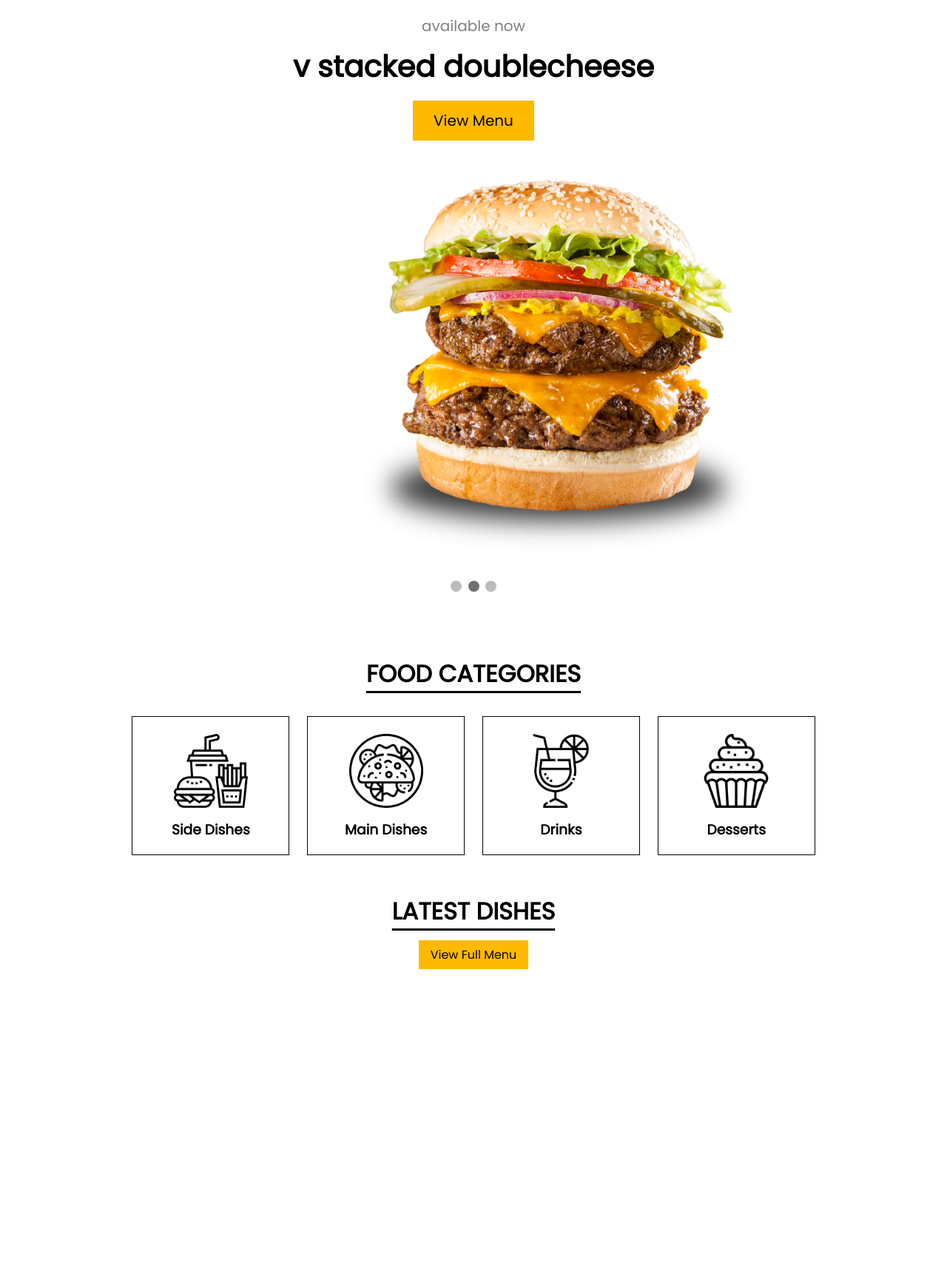
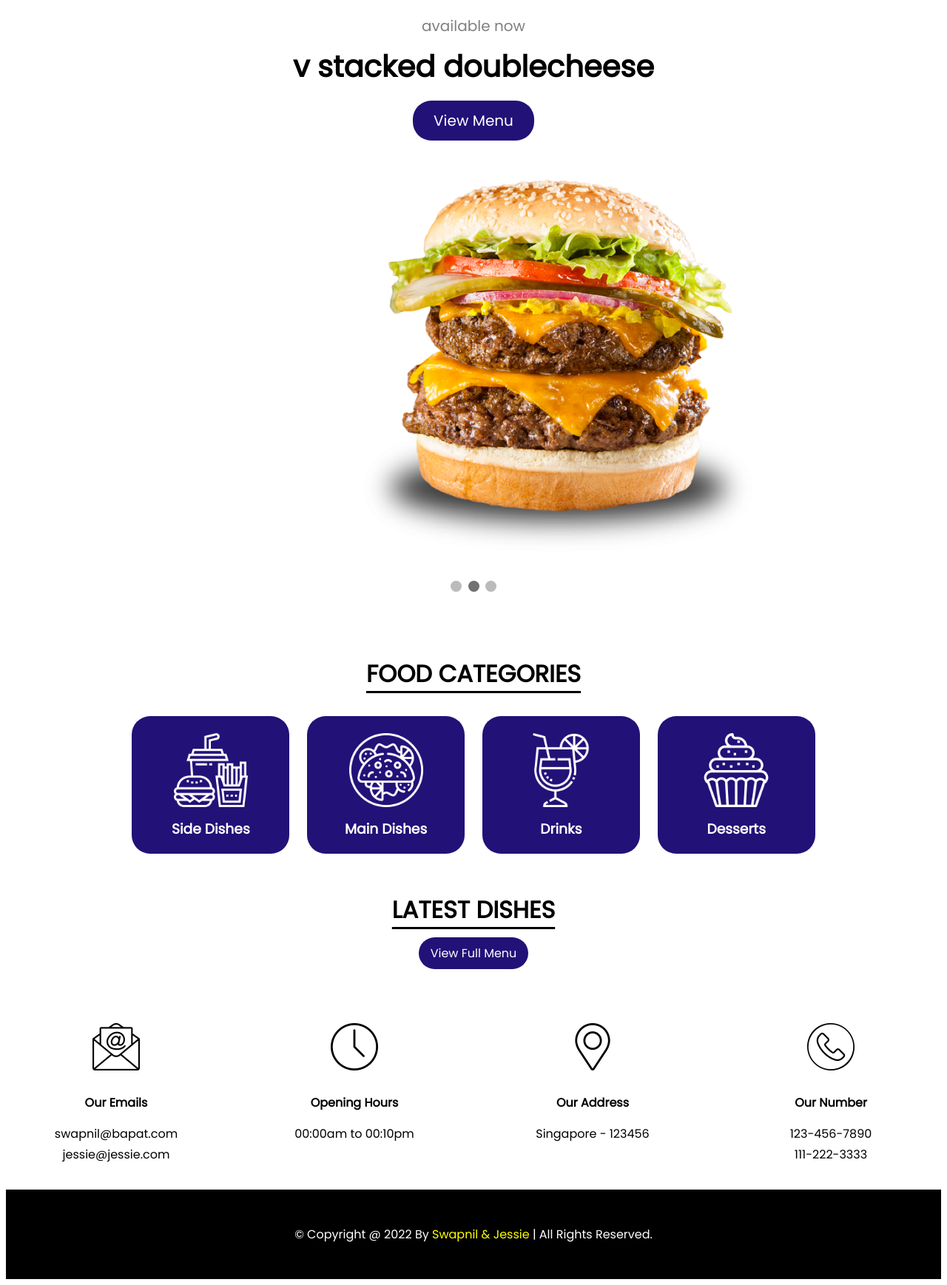
Before and after one commit to swapsmax/meal-dash, a PHP site: page /home.php in a window 1280 px wide. Shown: the part 96-1833 px from the top of the page at 74% size. Before the commit the page ends 1406 px from the top, so only its background shows below. Run offline with PHP 8.4, Linux system fonts and the light colour scheme; some libraries are stand-ins or nearby versions.

Commit message:
Updated home.php and footer.php

```diff
--- a/components/footer.php
+++ b/components/footer.php
@@ -0,0 +1,35 @@
+<footer class="footer">
+
+   <section class="grid">
+
+      <div class="box">
+         <img src="images/email-icon.png" alt="">
+         <h3>Our Emails</h3>
+         <a href="mailto:swapnil@bapat.com">swapnil@bapat.com</a>
+         <a href="mailto:jessie@jessie.com">jessie@jessie.com</a>
+      </div>
+
+      <div class="box">
+         <img src="images/clock-icon.png" alt="">
+         <h3>Opening Hours</h3>
+         <p>00:00am to 00:10pm</p>
+      </div>
+
+      <div class="box">
+         <img src="images/map-icon.png" alt="">
+         <h3>Our Address</h3>
+         <a href="#">Singapore - 123456</a>
+      </div>
+
+      <div class="box">
+         <img src="images/phone-icon.png" alt="">
+         <h3>Our Number</h3>
+         <a href="tel:1234567890">123-456-7890</a>
+         <a href="tel:1112223333">111-222-3333</a>
+      </div>
+
+   </section>
+
+   <div class="credit">&copy; Copyright @ <?= date('Y'); ?> by <span>Swapnil & Jessie </span> | All Rights Reserved.</div>
+
+</footer>
--- a/css/stylesheet.css
+++ b/css/stylesheet.css
@@ -103,15 +103,17 @@
     padding: 12px 28px;
     cursor: pointer;
     text-transform: capitalize;
-    background-color: #FFB900;
-    color: black;
+    background-color: #221177;
+    color: white;
     text-decoration: underline solid transparent;
     transition: 0.2s linear;
+    border-radius: 25px;
 }
 
 .slide .content .btn:hover {
-    text-decoration: underline solid black;
-    background-color: white;
+    background-color: #AF005F;
+    color: white;
+    text-decoration: underline solid transparent;
 }
 
 .dot {
@@ -157,28 +159,30 @@
 }
 
 .category .container .box {
-    border: 1.5px solid black;
+    background-color: #221177;
     padding: 23px 0 0 0;
     margin: 12px;
     text-align: center;
     transition: 0.2s linear;
+    border-radius: 25px;
 }
 
 .category .container .box img {
     width: 100%;
     height: 100px;
     object-fit: contain;
+    filter: invert(1);
 }
 
 .category .container .box h3{
     margin-top: 8px;
-    color: black;
-    text-decoration: underline solid white;
+    color: white;
+    text-decoration: underline #221177;
     transition: 0.2s linear;
  }
 
 .category .container .box:hover{
-    background-color: black;
+    background-color: #AF005F;
  }
 
 .category .container .box:hover img{
@@ -187,7 +191,7 @@
 
 .category .container .box:hover h3{
     color: white;
-    text-decoration: underline solid black;
+    text-decoration: underline #AF005F;
  }
 
 .latest-items .more-btn {
@@ -195,53 +199,77 @@
  }
 
 .latest-items .more-btn .btn {
-    margin-top: 16px;
+    margin-top: 20px;
     font-size: 16px;
-    padding: 8px 16px;
+    padding: 10px 16px;
     cursor: pointer;
     text-transform: capitalize;
-    background-color: #FFB900;
-    color: black;
+    background-color: #221177;
+    color: white;
     text-decoration: underline solid transparent;
     transition: 0.2s linear;
+    border-radius: 25px;
  }
 
 .latest-items .more-btn .btn:hover {
-    text-decoration: underline solid black;
-    background-color: white;
+    background-color: #AF005F;
+    color: white;
+    text-decoration: underline solid transparent;
  }
 
 
  /* footer styles */
 
-.footer {
-    margin: 80px 40px 40px 40px;
+.footer .grid{
+   display: grid;
+   grid-template-columns: repeat(auto-fit, minmax(10rem, 1fr));
+   gap:1.5rem;
+   align-items: flex-start;
 }
 
-.footer .container {
-    display: grid;
-    grid-template-columns: repeat(auto-fit, minmax(200px, 1fr));
-    align-items: flex;
-    max-width: 80%;
-    margin: auto;
-    padding-top: 60px;
- }
-
-.footer .container .box {
-    border: 1.5px solid black;
-    padding: 23px 0 0 0;
-    margin: 12px;
+.footer .grid .box{
+   border:black;
+   padding:2rem;
    text-align: center;
 }
 
-.footer .container .box img {
+.footer .grid .box img{
+   height: 4rem;
    width: 100%;
-    height: 50px;
    object-fit: contain;
+   margin-bottom: .5rem;
 }
 
-.footer .container .box h3 {
-    margin: 8px 0;
-    font-size: 16px;
+.footer .grid .box h3{
+   margin:1rem 0;
+   font-size: 1rem;
+   color:black;
+   text-transform: capitalize;
+}
+
+.footer .grid .box p,
+.footer .grid .box a{
+   display: block;
+   font-size: 1rem;
    color: black;
+   line-height: 1.8;
+   text-decoration: underline solid transparent;
 }
+
+.footer .grid .box a:hover{
+   text-decoration: underline;
+}
+
+.credit{
+   padding:3rem 2rem;
+   text-align: center;
+   background-color: black;
+   color: white;
+   font-size: 1rem;
+   text-transform: capitalize;
+   /* padding-bottom: 10rem; */
+}
+
+.credit span{
+   color: yellow;
+}
--- a/home.php
+++ b/home.php
@@ -99,7 +99,7 @@
 </body>
 
 <footer>
-	<!-- <?php include 'components/footer.php'; ?> -->
+	 <br><br><?php include 'components/footer.php'; ?>
 </footer>
 
 </html>
```
Also changed, not shown: components/connect.php (+9 -0 lines), components/user_logout.php (+11 -0 lines), food_db.sql (added, +206 -0 lines), 3 other files. Lines whose indentation alone changed are shown as unchanged.
